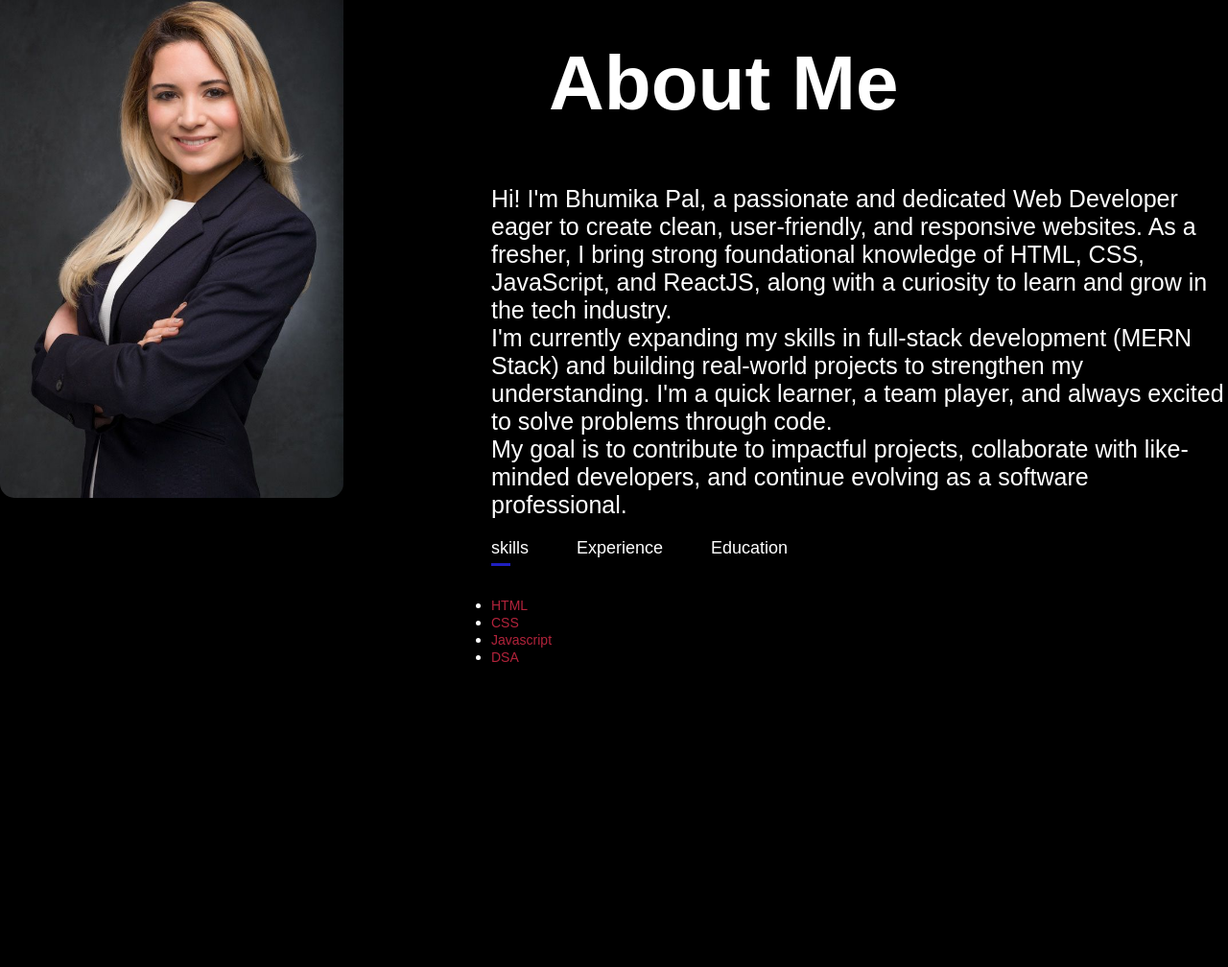
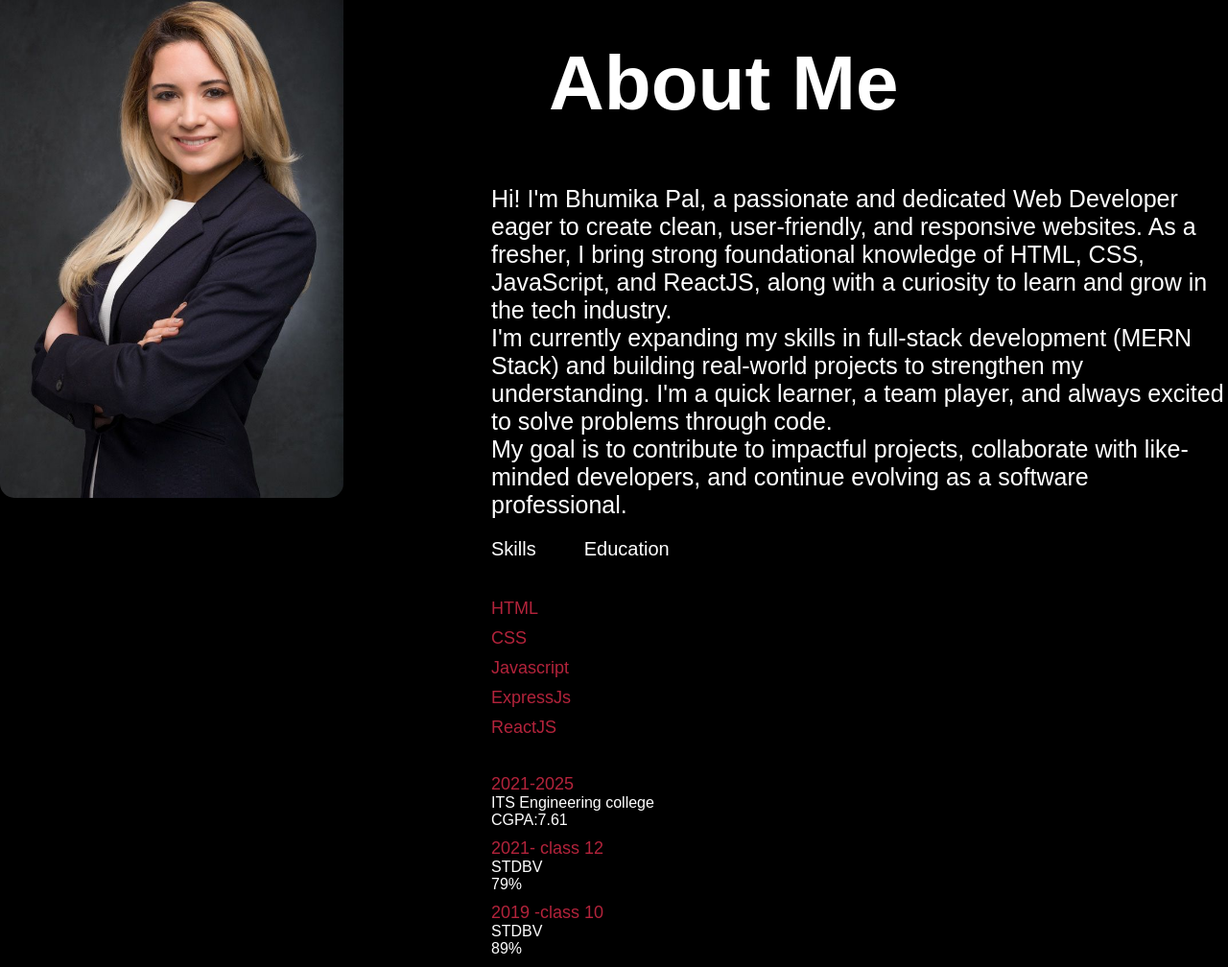
Before and after one commit to bhumika8527/PORTFOLIO, a plain HTML site: page portfolio.html in a window 1280 px wide. Shown: the part 819-1827 px from the top of the page at 96% size. Before the commit the page ends 1513 px from the top, so only its background shows below. Drawn offline with Linux system fonts and the light colour scheme.

Commit message:
make changes

```diff
--- a/portfolio.css
+++ b/portfolio.css
@@ -106,7 +106,7 @@ body{
 .about-col-2{
     flex-basis: 60%;
 }
-.sub-title{
+.sub-title1{
     font-size: 80px;
     font-weight: 600;
     color: white;
@@ -121,14 +121,14 @@ body{
 }
 .tab-links{
     margin-right: 50px;
-    font-size: 18px;
+    font-size: 20px;
     font-weight: 500;
     cursor: pointer;
     position: relative;
 
 }
 .tab-links::after{
-    content:' ';
+    content:'';
     width:0;
     height: 3px;
     background:rgb(31, 31, 192);
@@ -142,7 +142,17 @@ body{
     width: 50%;
 
 }
-.tab-contents ul li span{
+.tab-contents ul li{
+    list-style: none;
+    margin: 10px 0;
+}
+
+
+ .tab-contents ul li span{
     color: rgb(179, 35, 59);
-    font-size: 14px;
+    font-size: 18px;
 }
+
+.tab-content.active-tab{
+    display: block;
+}
--- a/portfolio.html
+++ b/portfolio.html
@@ -38,7 +38,7 @@
                     <img src="aboutme.png">
                 </div>
                 <div class="about-col-2">
-                    <h1 class="sub-title">About Me</h1>
+                    <h1 class="sub-title1">About Me</h1>
                     <p class="para">Hi! I'm Bhumika Pal, a passionate and dedicated Web Developer eager to create clean,
                         user-friendly, and responsive websites. As a fresher, I bring strong foundational knowledge of
                         HTML, CSS, JavaScript, and ReactJS, along with a curiosity to learn and grow in the tech
@@ -51,18 +51,26 @@
                         continue evolving as a software professional.
                     </p>
                     <div class="tab-titles">
-                        <p class="tab-links active-link">skills</p>
-                        <p class="tab-links">Experience</p>
-                        <p class="tab-links">Education</p>
+                        <p class="tab-links active-links" onclick="opentab('Skills')">Skills</p>
+                        <p class="tab-links active-links" onclick="opentab('Education')">Education</p>
                     </div>
-                    <div class="tab-contents">
-                        <ul>
-                            <li><span>HTML</span>
-                            <li><span>CSS</span>
-                            <li><span>Javascript</span>
-                            <li><span>DSA</span>
-                        </ul>
-                    </div>
+                  <div class="tab-contents active-tab" id="Skills">
+                    <ul>
+                        <li><span>HTML</span></li>
+                        <li><span>CSS</span></li>
+                        <li><span>Javascript</span></li>
+                        <li><span>ExpressJs</span></li>
+                        <li><span>ReactJS</span></li>
+                    </ul>
+                    <div class="tab-contents" id="EDucation">
+                    <ul>
+                     <br>   <li><span>2021-2025</span><br>ITS Engineering college<br>CGPA:7.61</li>
+                        <li><span>2021- class 12</span><br>STDBV <br>79%</li>
+                        <li><span>2019 -class 10</span><br>STDBV <br>89%</li>
+                    </ul>
+</div>
+
+                  </div>
 
                 </div>
             </div>
@@ -70,6 +78,24 @@
     </div>
 
 
+
+
+    <script>
+var tablinks=document.getElementsByClassName("tab-links");
+var tabcontents=document.getElementsByClassName("tab-contents");
+function opentab(tabname){
+    for(tablink of tablinks){
+        tablink.classList.remove("active-links");
+    }
+     for(tabcontent of tabcontents){
+        tabcontent.classList.remove("active-links");
+    }
+}
+
+
+    </script>
+
+
 </body>
 
 </html>
```
